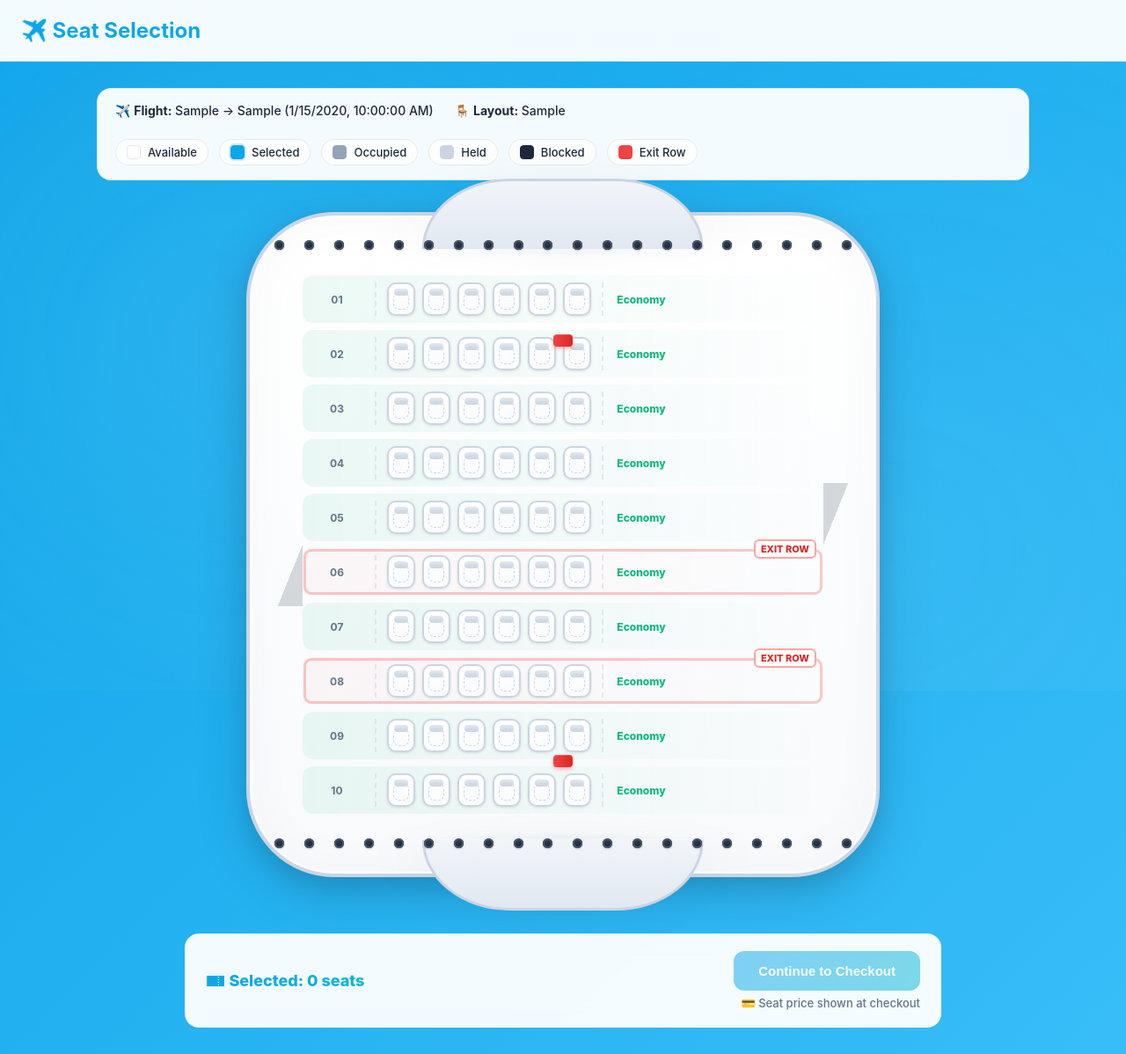
After one commit to Sameer-Abdullah/flight-reservation-system-group40, a Flask app: page /flights/1/seats in a window 1280 px wide. The commit adds this page. Shown: the whole page at 88% size. Run offline with Flask 3, Linux system fonts and the light colour scheme; tables that the repository leaves empty hold one stand-in row (values such as "Sample post"); data that the repository does not hold is empty.

Commit message:
Created a Seat Selection Page and connected it, in between flight search and booking page

```diff
--- /dev/null
+++ b/templates/seat_select.html
@@ -0,0 +1,359 @@
+<!doctype html>
+<html lang="en">
+<head>
+<meta charset="utf-8" />
+<title>Select Seats</title>
+<meta name="viewport" content="width=device-width, initial-scale=1" />
+<style>
+  :root{
+    --ink:#0a1f44; --muted:#64748b; --ring:#bfdbfe; --ok:#0ea5e9;
+    --busy:#94a3b8; --held:#cbd5e1; --blocked:#1e293b;
+    --first:#a855f7; --biz:#06b6d4; --econ:#10b981;
+    --f-bg:#faf5ff; --b-bg:#ecfeff; --e-bg:#f0fdf4;
+    --exit:#ef4444;
+    --metal:#d1d5db; --metal-deep:#9ca3af; --shadow:rgba(10,31,68,.12);
+  }
+  *{box-sizing:border-box}
+  body{
+    margin:0;
+    font-family:-apple-system,BlinkMacSystemFont,"Segoe UI",Roboto,"Helvetica Neue",Arial,sans-serif;
+    background:linear-gradient(135deg,#0ea5e9 0%,#38bdf8 100%);
+    color:#111; min-height:100svh; display:flex; flex-direction:column;
+    position:relative; overflow-x:hidden;
+  }
+  body::before{
+    content:""; position:fixed; inset:0;
+    background-image:
+      radial-gradient(circle at 20% 50%, rgba(255,255,255,.08) 0%, transparent 50%),
+      radial-gradient(circle at 80% 80%, rgba(255,255,255,.06) 0%, transparent 50%);
+    animation:float 20s ease-in-out infinite; pointer-events:none;
+  }
+  @keyframes float{0%,100%{transform:translateY(0)}50%{transform:translateY(-20px)}}
+
+  header{
+    position:sticky; top:0; z-index:10;
+    background:rgba(255,255,255,.95); backdrop-filter:blur(12px);
+    border-bottom:1px solid rgba(0,0,0,.06); padding:20px 24px;
+  }
+  header h1{margin:0;font-size:24px;font-weight:700;
+    background:linear-gradient(135deg,#0ea5e9,#06b6d4);
+    -webkit-background-clip:text; -webkit-text-fill-color:transparent; background-clip:text;
+  }
+
+  .wrap{max-width:1100px;margin:30px auto;padding:0 20px;display:flex;flex-direction:column;align-items:center;gap:24px}
+
+  .meta{
+    display:flex; gap:24px; flex-wrap:wrap; align-items:center; color:#1e293b;
+    background:rgba(255,255,255,.95); backdrop-filter:blur(12px);
+    border:1px solid rgba(0,0,0,.08); border-radius:16px; padding:16px 20px; font-size:14px; font-weight:500;
+  }
+  #legend{display:flex; gap:12px; flex-wrap:wrap}
+  .pill{display:inline-flex;align-items:center;gap:8px;border:1px solid rgba(0,0,0,.08);border-radius:999px;padding:6px 12px;font-size:13px;background:rgba(255,255,255,.8)}
+  .sw{width:16px;height:16px;border-radius:4px;border:1.5px solid #e2e8f0}
+  .sw.available{background:#fff}
+  .sw.selected{background:var(--ok);border-color:var(--ok);box-shadow:0 0 0 2px rgba(14,165,233,.2)}
+  .sw.busy{background:var(--busy);border-color:var(--busy)}
+  .sw.held{background:var(--held);border-color:var(--held)}
+  .sw.blocked{background:var(--blocked);border-color:var(--blocked)}
+  .sw.exit{background:var(--exit);border-color:var(--exit)}
+
+  .stage{width:100%;display:flex;justify-content:center;padding:12px 0 30px}
+
+  .plane{
+    position:relative; margin:0 auto;
+    background:linear-gradient(180deg,#ffffff 0%,#f8fafc 100%);
+    border:4px solid #cbd5e1; border-radius:100px;
+    box-shadow:0 20px 60px rgba(0,0,0,.15),0 10px 30px rgba(0,0,0,.10),
+               inset 0 0 0 3px rgba(255,255,255,.5), inset 0 0 60px rgba(0,0,0,.03);
+    padding:40px 28px; overflow:visible; width:fit-content; min-width:720px;
+  }
+  .plane::before, .plane::after{
+    content:""; position:absolute; left:50%; transform:translateX(-50%);
+    width:65%; height:180px; filter:blur(18px); opacity:.35; pointer-events:none;
+  }
+  .plane::before{ top:-140px; background:radial-gradient(70% 100% at 50% 100%, rgba(0,0,0,.18) 0%, transparent 70%)}
+  .plane::after { bottom:-140px; background:radial-gradient(70% 100% at 50% 0%,   rgba(0,0,0,.18) 0%, transparent 70%)}
+
+  .nose,.tail{
+    position:absolute; left:50%; transform:translateX(-50%);
+    width:45%; height:80px; background:linear-gradient(180deg,#f1f5f9,#e2e8f0);
+    border:3px solid #cbd5e1; z-index:2;
+  }
+  .nose{ top:-42px; border-bottom:0; border-top-left-radius:100px 80px; border-top-right-radius:100px 80px; }
+  .tail{ bottom:-42px; border-top:0; border-bottom-left-radius:100px 80px; border-bottom-right-radius:100px 80px; }
+
+  .wing{
+    position:absolute; top:50%; transform:translateY(-50%);
+    height:140px; width:300px; opacity:.22; pointer-events:none;
+  }
+  .wing.left { left:-240px;  background:conic-gradient(from 180deg at 100% 50%, #475569 0 22deg, transparent 22deg) }
+  .wing.right{ right:-240px; background:conic-gradient(from   0deg at   0% 50%, #475569 0 22deg, transparent 22deg) }
+
+  .windows{
+    position:absolute; left:28px; right:28px; height:12px;
+    display:flex; justify-content:space-between; z-index:3;
+  }
+  .windows.top{ top:28px } .windows.bottom{ bottom:28px }
+  .dot{width:11px;height:11px;border-radius:999px;background:linear-gradient(135deg,#334155,#1e293b);
+       box-shadow:inset 0 0 0 2px #475569, inset 0 -2px 4px rgba(0,0,0,.3), 0 1px 2px rgba(0,0,0,.2)}
+
+  .exit-door{
+    position:absolute; left:50%; transform:translateX(-50%);
+    height:14px; width:22px; background:linear-gradient(90deg,#ef4444,#dc2626);
+    border-radius:4px; box-shadow:0 2px 4px rgba(239,68,68,.4), inset 0 1px 0 rgba(255,255,255,.2); z-index:3;
+  }
+
+  #grid{
+    position:relative; display:flex; flex-direction:column; gap:8px; padding:28px 32px;
+    background:
+      radial-gradient(300px 20px at 50% -8px, rgba(6,182,212,.08), transparent 70%),
+      radial-gradient(300px 20px at 50% calc(100% + 8px), rgba(6,182,212,.08), transparent 70%);
+    border-radius:70px;
+  }
+  .row{display:flex; align-items:center; gap:14px; padding:8px 10px}
+  .rownum,.cabin{width:58px; text-align:center; font-weight:700; color:var(--muted); font-size:12px}
+  .group{display:flex; gap:10px; padding:0 12px; border-left:2px dashed rgba(203,213,225,.5); border-right:2px dashed rgba(203,213,225,.5)}
+
+  /* seats */
+  .seat{
+    width:34px;height:40px;border-radius:10px;background:linear-gradient(145deg,#ffffff,#f8fafc);
+    border:2px solid #cbd5e1; cursor:pointer; position:relative; transition:all .15s cubic-bezier(.4,0,.2,1);
+    box-shadow:0 1px 3px rgba(0,0,0,.1), inset 0 1px 0 rgba(255,255,255,.5);
+  }
+  .seat::before{content:"";position:absolute;top:5px;left:6px;right:6px;height:8px;border-radius:5px;background:linear-gradient(180deg,#e2e8f0,#cbd5e1)}
+  .seat::after {content:"";position:absolute;bottom:5px;left:5px;right:5px;height:18px;border-radius:7px;border:1.5px dashed #cbd5e1}
+  .seat:hover:not(:disabled){transform:translateY(-2px) scale(1.05); box-shadow:0 4px 12px rgba(14,165,233,.25),0 0 0 4px rgba(14,165,233,.1); border-color:#0ea5e9}
+  .seat.selected{background:linear-gradient(145deg,#0ea5e9,#0284c7);border-color:#0284c7;transform:scale(1.1);box-shadow:0 4px 12px rgba(14,165,233,.4),0 0 0 4px rgba(14,165,233,.2)}
+  .seat.busy{background:linear-gradient(145deg,#cbd5e1,#94a3b8);border-color:#94a3b8;cursor:not-allowed;opacity:.7}
+  .seat.held{background:linear-gradient(145deg,#e2e8f0,#cbd5e1);border-color:#cbd5e1;cursor:not-allowed;opacity:.8}
+  .seat.blocked{background:linear-gradient(145deg,#334155,#1e293b);border-color:#1e293b;cursor:not-allowed;opacity:.6}
+  .seat.ghost{opacity:0; pointer-events:none}
+
+  /* cabins */
+  .cabinFirst{background:linear-gradient(90deg,rgba(168,85,247,.08),transparent);border-radius:14px}
+  .cabinBusiness{background:linear-gradient(90deg,rgba(6,182,212,.08),transparent);border-radius:12px}
+  .cabinEconomy{background:linear-gradient(90deg,rgba(16,185,129,.08),transparent);border-radius:12px}
+  .badgeFirst{color:var(--first);font-weight:800}
+  .badgeBusiness{color:var(--biz);font-weight:800}
+  .badgeEconomy{color:var(--econ);font-weight:800}
+
+  .cabinFirst .seat{width:46px;height:52px;border-radius:12px}
+  .cabinFirst .group{gap:14px;padding:0 16px}
+  .cabinBusiness .seat{width:40px;height:46px}
+  .cabinBusiness .group{gap:14px;padding:0 16px}
+  .cabinEconomy .seat{width:32px;height:38px}
+  .cabinEconomy .group{gap:8px;padding:0 12px}
+
+  .exitRow{outline:3px solid rgba(239,68,68,.28); outline-offset:-4px; border-radius:10px; position:relative; background:linear-gradient(90deg,rgba(239,68,68,.04),transparent)}
+  .exitRow::after{content:"EXIT ROW"; position:absolute; right:8px; top:-10px; font-size:11px; font-weight:800; color:#dc2626; background:#fff; padding:2px 6px; border-radius:6px; border:2px solid #fca5a5}
+
+  .actions{
+    display:flex; justify-content:space-between; align-items:center; width:100%; max-width:860px; margin-top:10px;
+    background:rgba(255,255,255,.95); backdrop-filter:blur(12px); padding:20px 24px; border-radius:16px;
+  }
+  .total{font-weight:800;font-size:18px;background:linear-gradient(135deg,#0ea5e9,#06b6d4);-webkit-background-clip:text;-webkit-text-fill-color:transparent;background-clip:text}
+  .btn{background:linear-gradient(135deg,#0ea5e9,#06b6d4); color:#fff; border:0; border-radius:12px; padding:14px 28px; font-weight:700; font-size:15px; cursor:pointer}
+  .btn:disabled{opacity:.5; cursor:not-allowed}
+  .note{color:var(--muted); font-size:13px; margin-top:6px; text-align:right; font-weight:500}
+</style>
+</head>
+<body>
+<header><h1>✈️ Seat Selection</h1></header>
+
+<div class="wrap">
+  <div class="meta">
+    <div>✈️ <strong>Flight:</strong> <span id="flight-label"></span></div>
+    <div>🪑 <strong>Layout:</strong> <span id="layout-label"></span></div>
+    <div id="legend">
+      <span class="pill"><span class="sw available"></span>Available</span>
+      <span class="pill"><span class="sw selected"></span>Selected</span>
+      <span class="pill"><span class="sw busy"></span>Occupied</span>
+      <span class="pill"><span class="sw held"></span>Held</span>
+      <span class="pill"><span class="sw blocked"></span>Blocked</span>
+      <span class="pill"><span class="sw exit"></span>Exit Row</span>
+    </div>
+  </div>
+
+  <div class="stage">
+    <div class="plane" id="plane">
+      <!-- top/bottom caps -->
+      <div class="nose"></div>
+      <div class="tail"></div>
+
+      <!-- wings -->
+      <div class="wing left"></div>
+      <div class="wing right"></div>
+
+      <div class="windows top" id="w-top"></div>
+      <div class="windows bottom" id="w-btm"></div>
+
+      <div class="exit-door" style="top:18%"></div>
+      <div class="exit-door" style="top:82%"></div>
+
+      <!-- seat grid -->
+      <div id="grid" data-flight-id=""></div>
+    </div>
+  </div>
+
+  <div class="actions">
+    <div class="total">🎫 Selected: <span id="total">0 seats</span></div>
+    <div>
+      <button id="continue" class="btn" disabled   data-booking-url="{{ url_for('booking.new_booking') }}">Continue to Checkout</button>
+      <div class="note">💳 Seat price shown at checkout</div>
+    </div>
+  </div>
+</div>
+
+<script>
+  const path = location.pathname.split('/').filter(Boolean);
+  const flightId = path[path.indexOf('flights') + 1];
+
+  const grid = document.getElementById('grid');
+  const wTop = document.getElementById('w-top');
+  const wBtm = document.getElementById('w-btm');
+  grid.dataset.flightId = flightId;
+
+  const state = {
+    origin:"", destination:"", depart_time:"",
+    layout:"", rows:0, classes:[],
+    occupied:new Set(), held:new Set(), blocked:new Set(),
+    prices:{}, selected:new Set(),
+    exit_rows:[]
+  };
+
+  const totalEl = document.getElementById('total');
+  const continueBtn = document.getElementById('continue');
+
+  const cabinForRow = r => {
+    for(const b of state.classes){ if(r>=b.from && r<=b.to) return b.class; }
+    return "Economy";
+  };
+  const badgeCls  = c => c==="First" ? "badgeFirst" : c==="Business" ? "badgeBusiness" : "badgeEconomy";
+  const cabinWrap = c => c==="First" ? "cabinFirst" : c==="Business" ? "cabinBusiness" : "cabinEconomy";
+
+  function groupsForRow(r){
+    const cabin = cabinForRow(r);
+    if (cabin === "Business") return ["AB","CD"];
+    return state.layout.split(' ');
+  }
+  function isGhostSeat(cabin, ch){
+    return (cabin === "Business" && (ch === "E" || ch === "F"));
+  }
+
+  function buildWindows(count=28){
+    wTop.innerHTML=""; wBtm.innerHTML="";
+    for(let i=0;i<count;i++){
+      const d1=document.createElement('div'); d1.className='dot';
+      const d2=document.createElement('div'); d2.className='dot';
+      wTop.appendChild(d1); wBtm.appendChild(d2);
+    }
+  }
+
+  function inferExitRows(){
+    if(state.exit_rows && state.exit_rows.length) return;
+    let boundary=null;
+    for(const b of state.classes){
+      if(b.class==="Business") boundary=b.to;
+      if(b.class==="Economy" && boundary!==null) break;
+    }
+    const g1 = boundary ? boundary + 1 : Math.max(6, Math.round(state.rows*0.25));
+    const g2 = Math.min(state.rows-2, g1 + 9);
+    state.exit_rows = Array.from(new Set([g1,g2])).filter(n=>n>=2 && n<=state.rows-1);
+  }
+
+  function renderGrid(){
+    grid.innerHTML = '';
+    inferExitRows();
+
+    for(let r=1;r<=state.rows;r++){
+      const cabin = cabinForRow(r);
+      const rowEl = document.createElement('div');
+      rowEl.className = `row ${cabinWrap(cabin)} ${state.exit_rows.includes(r) ? 'exitRow' : ''}`;
+
+      const n = document.createElement('div'); n.className='rownum'; n.textContent = String(r).padStart(2,'0');
+      rowEl.appendChild(n);
+
+      const groups = groupsForRow(r);
+      for(const g of groups){
+        const gEl = document.createElement('div'); gEl.className='group';
+        for(const ch of g){
+          const code = `${r}${ch}`;
+          const btn = document.createElement('button');
+          btn.type='button'; btn.className='seat'; btn.dataset.code=code; btn.title=code;
+
+          if (isGhostSeat(cabin, ch)){
+            btn.classList.add('ghost'); gEl.appendChild(btn); continue;
+          }
+          if(state.blocked.has(code)){ btn.classList.add('blocked'); btn.disabled=true; }
+          else if(state.occupied.has(code)){ btn.classList.add('busy'); btn.disabled=true; }
+          else if(state.held.has(code)){ btn.classList.add('held'); btn.disabled=true; }
+
+          btn.addEventListener('click', ()=>toggleSeat(code, btn));
+          gEl.appendChild(btn);
+        }
+        rowEl.appendChild(gEl);
+      }
+
+      const badge = document.createElement('div');
+      badge.className = `cabin ${badgeCls(cabin)}`;
+      badge.textContent = cabin;
+      rowEl.appendChild(badge);
+
+      grid.appendChild(rowEl);
+    }
+
+    const label = `${state.origin} → ${state.destination} (${new Date(state.depart_time).toLocaleString()})`;
+    document.getElementById('flight-label').textContent = label;
+    document.getElementById('layout-label').textContent = state.layout;
+
+    buildWindows(Math.max(20, Math.min(36, Math.round(state.rows*0.55))));
+  }
+
+  // single selection
+  function toggleSeat(code, btn){
+    for(const c of state.selected){
+      if(c!==code){
+        const el=document.querySelector(`.seat.selected[data-code="${c}"]`);
+        if(el) el.classList.remove('selected');
+      }
+    }
+    state.selected.clear();
+    if(!btn.classList.contains('selected')){
+      state.selected.add(code);
+      btn.classList.add('selected');
+    }else{
+      btn.classList.remove('selected');
+    }
+    updateTotal();
+  }
+
+  function updateTotal(){
+    const count = state.selected.size;
+    totalEl.textContent = `${count} seat${count!==1?'s':''}`;
+    continueBtn.disabled = count === 0;
+  }
+
+  continueBtn.addEventListener('click', ()=>{
+  const seat = Array.from(state.selected)[0] || "";
+  const base = continueBtn.dataset.bookingUrl;
+  window.location.href = `${base}?flight_id=${encodeURIComponent(flightId)}`;
+});
+
+
+
+  (async function init(){
+    const res = await fetch(`/api/flights/${flightId}/seats`);
+    if(!res.ok){ alert('Failed to load seats'); return; }
+    const data = await res.json();
+    state.origin = data.origin; state.destination = data.destination; state.depart_time = data.depart_time;
+    state.layout = data.layout; state.rows = data.rows; state.classes = data.classes || [];
+    state.prices = data.prices || {};
+    state.occupied = new Set(data.occupied || []);
+    state.held = new Set(data.held || []);
+    state.blocked = new Set(data.blocked || []);
+    state.exit_rows = data.exit_rows || [];
+    renderGrid(); updateTotal();
+  })();
+</script>
+</body>
+</html>
--- a/web/__init__.py
+++ b/web/__init__.py
@@ -16,7 +16,6 @@ def create_app():
         static_folder="../static",
     )
 
-    # secrets + DB
     app.config["SECRET_KEY"] = os.getenv("SECRET_KEY", "dev-secret")
     app.config["SQLALCHEMY_DATABASE_URI"] = os.getenv("DATABASE_URL", "sqlite:///app.sqlite3")
     app.config["SQLALCHEMY_TRACK_MODIFICATIONS"] = False
@@ -46,6 +45,10 @@ def create_app():
     from .payments import payments_bp
     app.register_blueprint(payments_bp)
 
+    from .seat_routes import bp as seats_bp
+    app.register_blueprint(seats_bp)
+
+
 
 
     from .search import search_bp
--- a/web/booking.py
+++ b/web/booking.py
@@ -7,5 +7,4 @@ booking_bp = Blueprint("booking", __name__, url_prefix="/booking")
 def new_booking():
     flight_id = request.args.get("flight_id", type=int)
     flight = Flight.query.get_or_404(flight_id)
-    # For Sprint 01 demo: just show a simple confirmation page
     return render_template("booking.html", flight=flight)
```
Also changed, not shown: database/seed.py (+156 -36 lines), templates/flight_search.html (+5 -4 lines), web/models.py (+59 -2 lines), web/seat_routes.py (added, +45 -0 lines).
